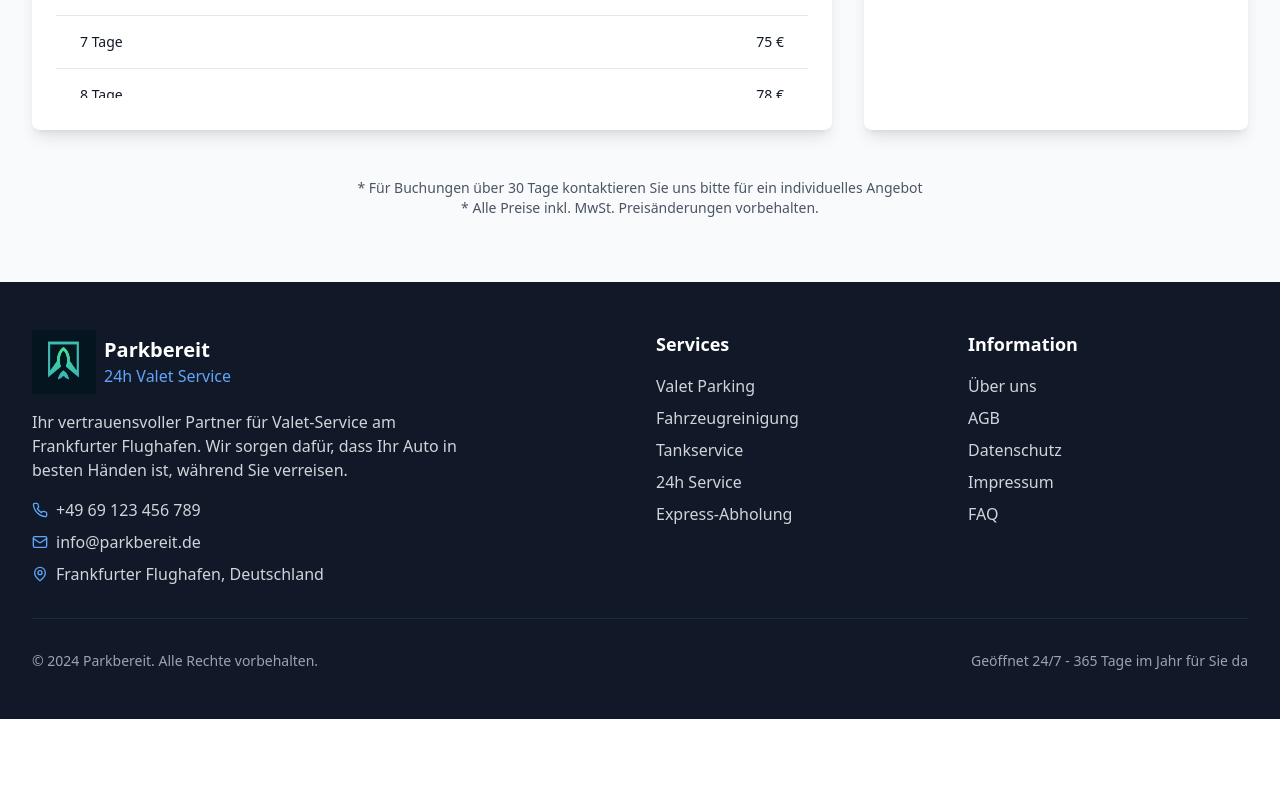
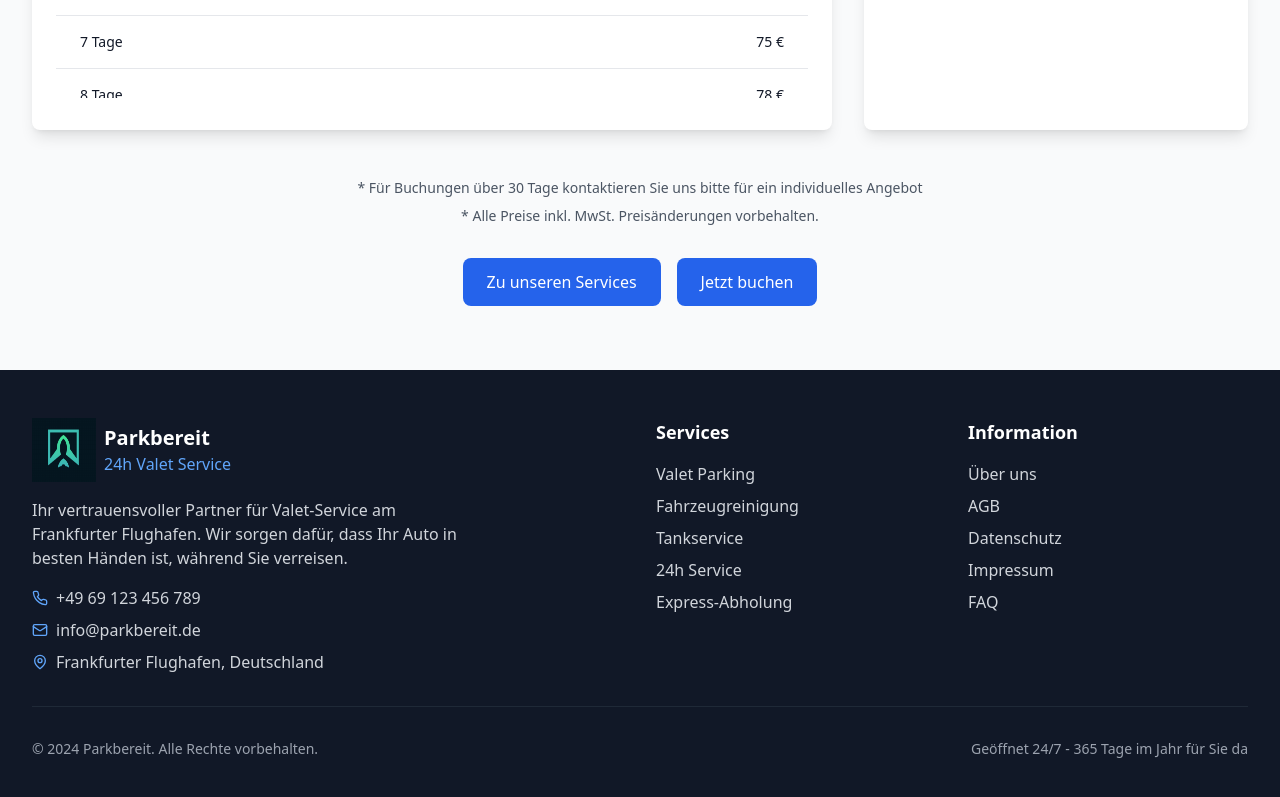
Before and after one commit to Wakar111/ValetService-Client, a React (Vite) app: page /prices in a window 1280 px wide. Shown: the part 782-1579 px from the top of the page. Before the commit the page ends 1501 px from the top, so only its background shows below. Built offline with nearby package versions, Linux system fonts and the light colour scheme.

Commit message:
make the scroll behaviour smooth and some bugs

```diff
--- a/index.html
+++ b/index.html
@@ -2,7 +2,7 @@
 <html lang="de">
   <head>
     <meta charset="UTF-8" />
-    <link rel="icon" type="image/svg+xml" href="public/logo.jpeg" />
+    <link rel="icon" type="image/svg+xml" href="/logo.jpeg" />
     <meta name="viewport" content="width=device-width, initial-scale=1.0" />
     <meta name="description" content="Parkbereit - 24h Valet Service am Frankfurter Flughafen. Professioneller Abholservice für Ihr Auto während Ihrer Reise. 70 sichere Stellplätze nur 13km vom Terminal entfernt." />
     <meta name="keywords" content="Valet Service, Frankfurt Flughafen, Parkservice, Auto abholen, Flughafenparken" />
--- a/src/components/Booking.tsx
+++ b/src/components/Booking.tsx
@@ -94,7 +94,7 @@ const Booking = () => {
   };
 
   return (
-    <section id="booking" className="py-16 bg-gradient-to-br from-gray-50 to-blue-50">
+    <section id="booking" className="py-16 pt-40 bg-gradient-to-br from-gray-50 to-blue-50">
       <div className="max-w-4xl mx-auto px-4 sm:px-6 lg:px-8">
         <div className="text-center mb-12">
           <h2 className="text-3xl md:text-4xl font-bold text-gray-900 mb-4">
--- a/src/components/Footer.tsx
+++ b/src/components/Footer.tsx
@@ -8,7 +8,7 @@ const Footer = () => {
         <div className="grid grid-cols-1 md:grid-cols-4 gap-8">
           <div className="col-span-1 md:col-span-2">
             <div className="flex items-center space-x-2 mb-4">
-              <img src="logo.jpeg" alt="Logo" className="h-16 w-16" />
+              <img src="/logo.jpeg" alt="Logo" className="h-16 w-16" />
               <div>
                 <h3 className="text-xl font-bold">Parkbereit</h3>
                 <p className="text-blue-400 font-medium">24h Valet Service</p>
--- a/src/components/Header.tsx
+++ b/src/components/Header.tsx
@@ -1,6 +1,14 @@
 import { Phone } from 'lucide-react';
+import { useNavigateAndScroll } from '../hooks/useNavigateAndScroll';
 
 const Header = () => {
+  const navigateAndScroll = useNavigateAndScroll();
+
+  const handleScroll = (e: React.MouseEvent<HTMLAnchorElement>, id: string) => {
+    e.preventDefault();
+    navigateAndScroll('/', id);
+  };
+
   const showRatings = import.meta.env.VITE_SHOW_RATINGS === 'true';
 
   return (
@@ -9,7 +17,7 @@ const Header = () => {
         <div className="flex justify-between items-center h-32">
           <a href="/" className="flex items-center space-x-2">
           <div className="flex items-center space-x-2">
-            <img src="logo.jpeg" alt="Logo" className="h-28 w-36" />
+            <img src="/logo.jpeg" alt="Logo" className="h-28 w-36" />
             <div>
               <h1 className="text-2xl font-bold text-white">Parkbereit</h1>
               <p className="text-lg text-blue-400 font-medium">24h Valet Service</p>
@@ -17,12 +25,24 @@ const Header = () => {
           </div>
           </a>
           <div className="hidden md:flex items-center space-x-6">
-            <a href="/#services" className="text-lg font-semibold text-gray-300 hover:text-blue-400 transition-colors">Services</a>
-            <a href="/#booking" className="text-lg font-semibold text-gray-300 hover:text-blue-400 transition-colors">Buchung</a>
+            <a
+              href="/#services"
+              onClick={(e) => handleScroll(e, '#services')}
+              className="text-lg font-semibold text-gray-300 hover:text-blue-400 transition-colors duration-300"
+            >Services</a>
+            <a
+              href="/#booking"
+              onClick={(e) => handleScroll(e, '#booking')}
+              className="text-lg font-semibold text-gray-300 hover:text-blue-400 transition-colors duration-300"
+            >Buchung</a>
             <a href="/contact" className="text-lg font-semibold text-gray-300 hover:text-blue-400 transition-colors">Kontakt</a>
             <a href="/prices" className="text-lg font-semibold text-gray-300 hover:text-blue-400 transition-colors">Unsere Preise</a>
             {showRatings && (
-              <a href="#ratings" className="text-lg font-semibold text-gray-300 hover:text-blue-400 transition-colors">Bewertungen</a>
+              <a
+                href="#ratings"
+                onClick={(e) => handleScroll(e, '#ratings')}
+                className="text-lg font-semibold text-gray-300 hover:text-blue-400 transition-colors duration-300"
+              >Bewertungen</a>
             )}
           </div>
 
--- a/src/components/Ratings.tsx
+++ b/src/components/Ratings.tsx
@@ -51,7 +51,7 @@ const Ratings = () => {
   const averageRating = reviews.reduce((sum, review) => sum + review.rating, 0) / reviews.length;
 
   return (
-    <section id="ratings" className="py-16 bg-white">
+    <section id="ratings" className="py-16 pt-40 bg-white">
       <div className="max-w-7xl mx-auto px-4 sm:px-6 lg:px-8">
         <div className="text-center mb-12">
           <h2 className="text-3xl md:text-4xl font-bold text-gray-900 mb-4">
--- a/src/components/Services.tsx
+++ b/src/components/Services.tsx
@@ -145,7 +145,7 @@ const Services = () => {
   ];
 
   return (
-    <section id="services" className="py-16 bg-gradient-to-br from-gray-50 to-blue-50">
+    <section id="services" className="py-16 pt-40 bg-gradient-to-br from-gray-50 to-blue-50">
       <div className="max-w-7xl mx-auto px-4 sm:px-6 lg:px-8">
         <div className="text-center mb-12">
           <h2 className="text-3xl md:text-4xl font-bold text-gray-900 mb-4">
--- /dev/null
+++ b/src/hooks/useNavigateAndScroll.ts
@@ -0,0 +1,32 @@
+import { useNavigate } from 'react-router-dom';
+
+export const useNavigateAndScroll = () => {
+  const navigate = useNavigate();
+
+  const navigateAndScroll = (path: string, hash?: string) => {
+    if (path === '/' && hash) {
+      // If we're already on the homepage, just scroll
+      if (window.location.pathname === '/') {
+        const section = document.querySelector(hash);
+        if (section) {
+          section.scrollIntoView({ behavior: 'smooth' });
+        }
+        return;
+      }
+
+      // Otherwise, navigate and then scroll after a delay to ensure page is rendered
+      navigate(path);
+      setTimeout(() => {
+        const section = document.querySelector(hash);
+        if (section) {
+          section.scrollIntoView({ behavior: 'smooth' });
+        }
+      }, 100);
+    } else {
+      // Regular navigation without scroll
+      navigate(path);
+    }
+  };
+
+  return navigateAndScroll;
+};
--- a/src/pages/Prices.tsx
+++ b/src/pages/Prices.tsx
@@ -1,4 +1,7 @@
+import { useNavigateAndScroll } from '../hooks/useNavigateAndScroll';
+
 const Prices = () => {
+  const navigateAndScroll = useNavigateAndScroll();
   const parkingPrices = [
     { days: 1, price: 45 },
     { days: 2, price: 48 },
@@ -116,7 +119,8 @@ const Prices = () => {
           </div>
         </div>
 
-        <div className="mt-12 text-center">
+        <div className="mt-12 text-center space-y-8">
+          <div className="space-y-2">
             <p className="text-gray-600 text-sm">
               *  Für Buchungen über 30 Tage kontaktieren Sie uns bitte für ein individuelles Angebot
             </p>
@@ -124,6 +128,22 @@ const Prices = () => {
               * Alle Preise inkl. MwSt. Preisänderungen vorbehalten.
             </p>
           </div>
+
+          <div className="flex justify-center gap-4">
+            <button
+              onClick={() => navigateAndScroll('/', '#services')}
+              className="bg-blue-600 text-white px-6 py-3 rounded-lg hover:bg-blue-700 transition-colors"
+            >
+              Zu unseren Services
+            </button>
+            <button
+              onClick={() => navigateAndScroll('/', '#booking')}
+              className="bg-blue-600 text-white px-6 py-3 rounded-lg hover:bg-blue-700 transition-colors"
+            >
+              Jetzt buchen
+            </button>
+          </div>
+        </div>
       </div>
     </section>
   );
```
Lines whose indentation alone changed are shown as unchanged.
